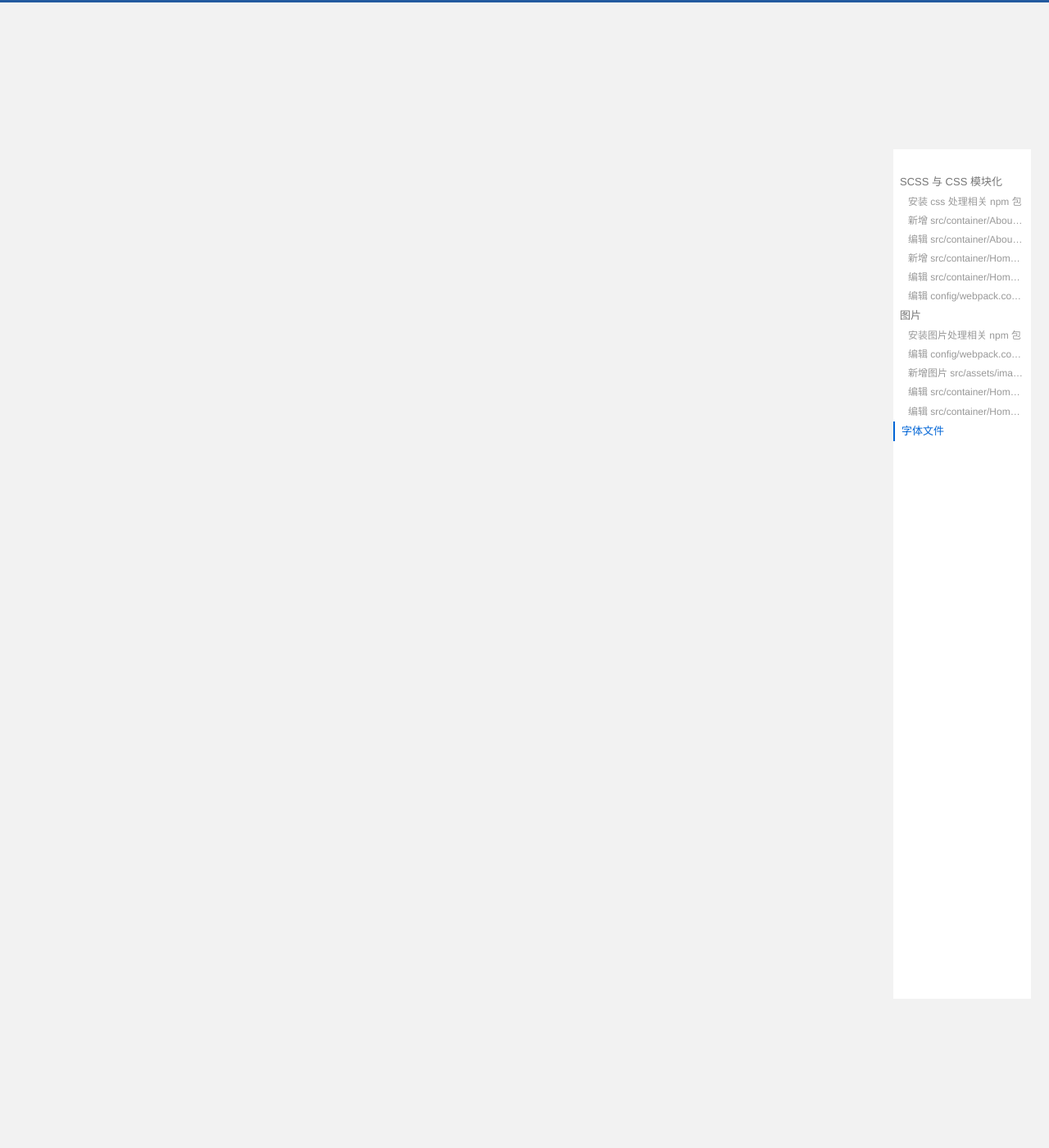
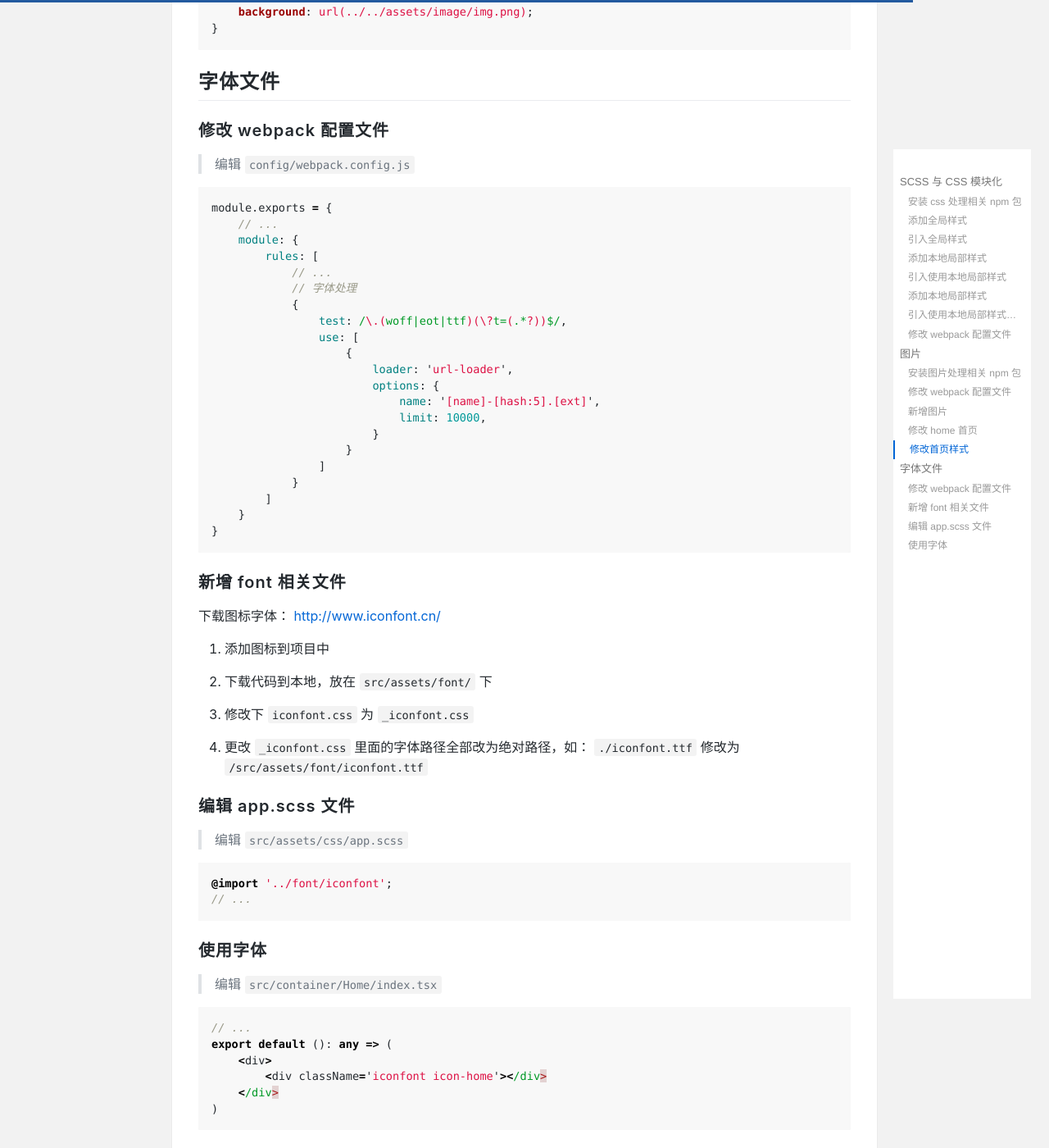
Before and after one commit to chenzilu1990/liurongqing.github.io, a Jekyll site: the page built from _posts/2018-06-12-react-4.md, in a window 1280 px wide and 1400 px high, scrolled down 5070 px. Shown: the whole window at 82% size. Built offline with Jekyll 4.4.1, drawn with Linux system fonts in a browser that asks for light colours; emoji names are drawn with the system emoji font; comment, search, counter and statistics services are not loaded; some of the changed text lies outside the part shown.

Commit message:
更新react文章

````diff
--- a/_posts/2018-06-12-react-4.md
+++ b/_posts/2018-06-12-react-4.md
@@ -30,7 +30,28 @@
 
 ```
 
-### 新增 src/container/About/index.scss
+### 添加全局样式
+
+> 在 `asests/css` 目录下新增 `src/assets/css/app.scss`
+
+```scss
+.button {
+    background: green;
+}
+```
+
+### 引入全局样式
+
+> 编辑 `src/index.tsx`
+
+```typescript
+// ...
+import './assets/css/app.scss';
+```
+
+### 添加本地局部样式
+
+> 新增 `src/container/About/index.scss`
 
 ```scss
 .text {
@@ -38,7 +59,9 @@
 }
 ```
 
-### 编辑 src/container/About/index.tsx
+### 引入使用本地局部样式
+
+> 编辑 `src/container/About/index.tsx`
 
 ```typescript
 //  ...
@@ -48,7 +71,9 @@
 )
 ```
 
-### 新增 src/container/Home/index.scss
+### 添加本地局部样式
+
+> 新增 `src/container/Home/index.scss`
 
 ```scss
 .text {
@@ -60,7 +85,9 @@
 }
 ```
 
-### 编辑 src/container/Home/index.tsx
+### 引入使用本地局部样式与全局样式
+
+> 编辑 `src/container/Home/index.tsx`
 
 ```typescript
 // ...
@@ -75,7 +102,9 @@
 )
 ```
 
-### 编辑 config/webpack.config.js
+### 修改 webpack 配置文件
+
+> 编辑 config/webpack.config.js
 
 ```typescript
 // ...
@@ -160,9 +189,11 @@
 npm install url-loader --save-dev
 ```
 
-### 编辑 config/webpack.config.js
+### 修改 webpack 配置文件
 
-```typescript
+> 编辑 `config/webpack.config.js`
+
+```javascript
 module.exports = {
     // ...
     module: {
@@ -186,11 +217,14 @@
 }
 ```
 
-### 新增图片 src/assets/image/img.png
+### 新增图片
 
-添加一张测试图片
+> 添加一张测试图片 src/assets/image/img.png
 
-### 编辑 src/container/Home/index.tsx
+
+### 修改 home 首页
+
+> 编辑 `src/container/Home/index.tsx`
 
 ```typescript
 // import * as img from '../../assets/image/img.png'; 能正常显示，但报错了。
@@ -203,11 +237,11 @@
         <img src={img} alt="图片"/>
     </div>
 )
-
-
 ```
 
-### 编辑 src/container/Home/index.scss
+### 修改首页样式
+
+> 编辑 `src/container/Home/index.scss`
 
 ```scss
 .text-two {
@@ -217,3 +251,66 @@
 ```
 
 ## 字体文件
+
+### 修改 webpack 配置文件
+
+> 编辑 `config/webpack.config.js`
+
+```javascript
+module.exports = {
+    // ...
+    module: {
+        rules: [
+            // ...
+            // 字体处理
+            {
+                test: /\.(woff|eot|ttf)(\?t=(.*?))$/,
+                use: [
+                    {
+                        loader: 'url-loader',
+                        options: {
+                            name: '[name]-[hash:5].[ext]',
+                            limit: 10000,
+                        }
+                    }
+                ]
+            }
+        ]
+    }
+}
+```
+
+### 新增 font 相关文件
+
+下载图标字体： [http://www.iconfont.cn/](http://www.iconfont.cn/)
+
+1. 添加图标到项目中
+
+2. 下载代码到本地，放在 `src/assets/font/` 下
+
+3. 修改下 `iconfont.css` 为 `_iconfont.css`
+
+4. 更改 `_iconfont.css` 里面的字体路径全部改为绝对路径，如： `./iconfont.ttf` 修改为 `/src/assets/font/iconfont.ttf`
+
+
+### 编辑 app.scss 文件
+
+> 编辑 `src/assets/css/app.scss`
+
+```scss
+@import '../font/iconfont';
+// ...
+```
+
+### 使用字体
+
+> 编辑 `src/container/Home/index.tsx`
+
+```typescript
+// ...
+export default (): any => (
+    <div>
+        <div className='iconfont icon-home'></div>
+    </div>
+)
+```
--- a/page.txt
+++ b/page.txt
@@ -1 +1 @@
-["/tag/book/","/tag/css/","/tag/git/","/tag/html/","/tag/javascript/","/tag/jekyll/","/tag/linux/","/tag/mac/","/tag/nginx/","/tag/phaser/","/tag/react/","/tag/tool/","/mathjax-latex","/high-performance","/nginx-gzip","/yahoo-35","/phaser2-custom","/linux-crontab","/css-rect","/gitignore","/server-git","/shortcuts","/vscode","/https-encrypt","/gulp","/git-use","/linux-all","/nvm","/gogs","/scss","/ghost","/mnmp","/mac-software","/jekyll-github","/react-1","/react-2","/react-3","/react-4","/react-5","/react-6","/react-7","/react-8","/react-9","/phaser-2048-1","/phaser-2048-2","/phaser-2048-3","/phaser-2048-4","/phaser-2048-5","/phaser-2048-6","/service-worker","/tag/book/","/tag/css/","/tag/git/","/tag/html/","/tag/javascript/","/tag/jekyll/","/tag/linux/","/tag/mac/","/tag/nginx/","/tag/phaser/","/tag/react/","/tag/tool/","/mathjax-latex","/high-performance","/nginx-gzip","/yahoo-35","/phaser2-custom","/linux-crontab","/css-rect","/gitignore","/server-git","/shortcuts","/vscode","/https-encrypt","/gulp","/git-use","/linux-all","/nvm","/gogs","/scss","/ghost","/mnmp","/mac-software","/jekyll-github","/react-1","/react-2","/react-3","/react-4","/react-5","/react-6","/react-7","/react-8","/react-9","/phaser-2048-1","/phaser-2048-2","/phaser-2048-3","/phaser-2048-4","/phaser-2048-5","/phaser-2048-6","/service-worker"]
+["/tag/book/","/tag/css/","/tag/git/","/tag/html/","/tag/javascript/","/tag/jekyll/","/tag/linux/","/tag/mac/","/tag/nginx/","/tag/phaser/","/tag/react/","/tag/tool/","/mathjax-latex","/high-performance","/nginx-gzip","/yahoo-35","/phaser2-custom","/linux-crontab","/css-rect","/gitignore","/server-git","/shortcuts","/vscode","/https-encrypt","/gulp","/git-use","/linux-all","/nvm","/gogs","/scss","/ghost","/mnmp","/mac-software","/eslint","/jekyll-github","/react-1","/react-2","/react-3","/react-4","/react-5","/react-6","/react-7","/react-8","/react-9","/phaser-2048-1","/phaser-2048-2","/phaser-2048-3","/phaser-2048-4","/phaser-2048-5","/phaser-2048-6","/service-worker","/tag/book/","/tag/css/","/tag/git/","/tag/html/","/tag/javascript/","/tag/jekyll/","/tag/linux/","/tag/mac/","/tag/nginx/","/tag/phaser/","/tag/react/","/tag/tool/","/mathjax-latex","/high-performance","/nginx-gzip","/yahoo-35","/phaser2-custom","/linux-crontab","/css-rect","/gitignore","/server-git","/shortcuts","/vscode","/https-encrypt","/gulp","/git-use","/linux-all","/nvm","/gogs","/scss","/ghost","/mnmp","/mac-software","/eslint","/jekyll-github","/react-1","/react-2","/react-3","/react-4","/react-5","/react-6","/react-7","/react-8","/react-9","/phaser-2048-1","/phaser-2048-2","/phaser-2048-3","/phaser-2048-4","/phaser-2048-5","/phaser-2048-6","/service-worker"]
--- a/service-worker.js
+++ b/service-worker.js
@@ -1,8 +1,8 @@
 
-let CACHE_NAME = 'liurongqing-v2018-07-23';
+let CACHE_NAME = 'liurongqing-v2018-07-30';
 
 // 页面文件
-let pageToCache = ["/high-performance", "/nginx-gzip", "/yahoo-35", "/phaser2-custom", "/linux-crontab", "/css-rect", "/gitignore", "/server-git", "/shortcuts", "/vscode", "/https-encrypt", "/gulp", "/git-use", "/linux-all", "/nvm", "/gogs", "/scss", "/ghost", "/mnmp", "/mac-software", "/jekyll-github", "/react-1", "/react-2", "/phaser-2048-1", "/phaser-2048-2", "/phaser-2048-3", "/phaser-2048-4", "/phaser-2048-5", "/phaser-2048-6","/service-worker"];
+let pageToCache = ["/tag/book/","/tag/css/","/tag/git/","/tag/html/","/tag/javascript/","/tag/jekyll/","/tag/linux/","/tag/mac/","/tag/nginx/","/tag/phaser/","/tag/react/","/tag/tool/","/mathjax-latex","/high-performance","/nginx-gzip","/yahoo-35","/phaser2-custom","/linux-crontab","/css-rect","/gitignore","/server-git","/shortcuts","/vscode","/https-encrypt","/gulp","/git-use","/linux-all","/nvm","/gogs","/scss","/ghost","/mnmp","/mac-software","/eslint","/jekyll-github","/react-1","/react-2","/react-3","/react-4","/react-5","/react-6","/react-7","/react-8","/react-9","/phaser-2048-1","/phaser-2048-2","/phaser-2048-3","/phaser-2048-4","/phaser-2048-5","/phaser-2048-6","/service-worker","/tag/book/","/tag/css/","/tag/git/","/tag/html/","/tag/javascript/","/tag/jekyll/","/tag/linux/","/tag/mac/","/tag/nginx/","/tag/phaser/","/tag/react/","/tag/tool/","/mathjax-latex","/high-performance","/nginx-gzip","/yahoo-35","/phaser2-custom","/linux-crontab","/css-rect","/gitignore","/server-git","/shortcuts","/vscode","/https-encrypt","/gulp","/git-use","/linux-all","/nvm","/gogs","/scss","/ghost","/mnmp","/mac-software","/eslint","/jekyll-github","/react-1","/react-2","/react-3","/react-4","/react-5","/react-6","/react-7","/react-8","/react-9","/phaser-2048-1","/phaser-2048-2","/phaser-2048-3","/phaser-2048-4","/phaser-2048-5","/phaser-2048-6","/service-worker"];
 
 let resToCache = [
     '/',
````
